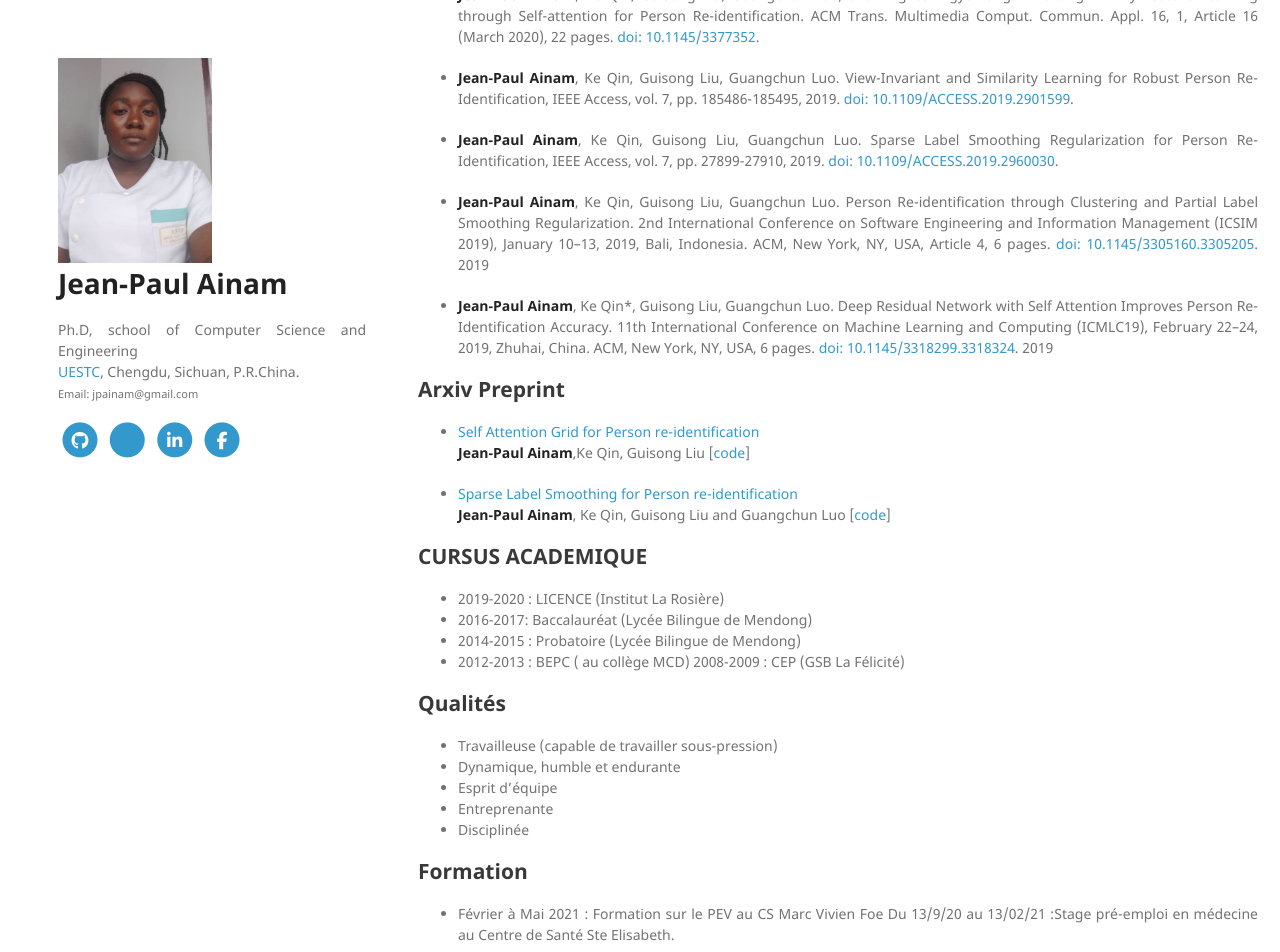
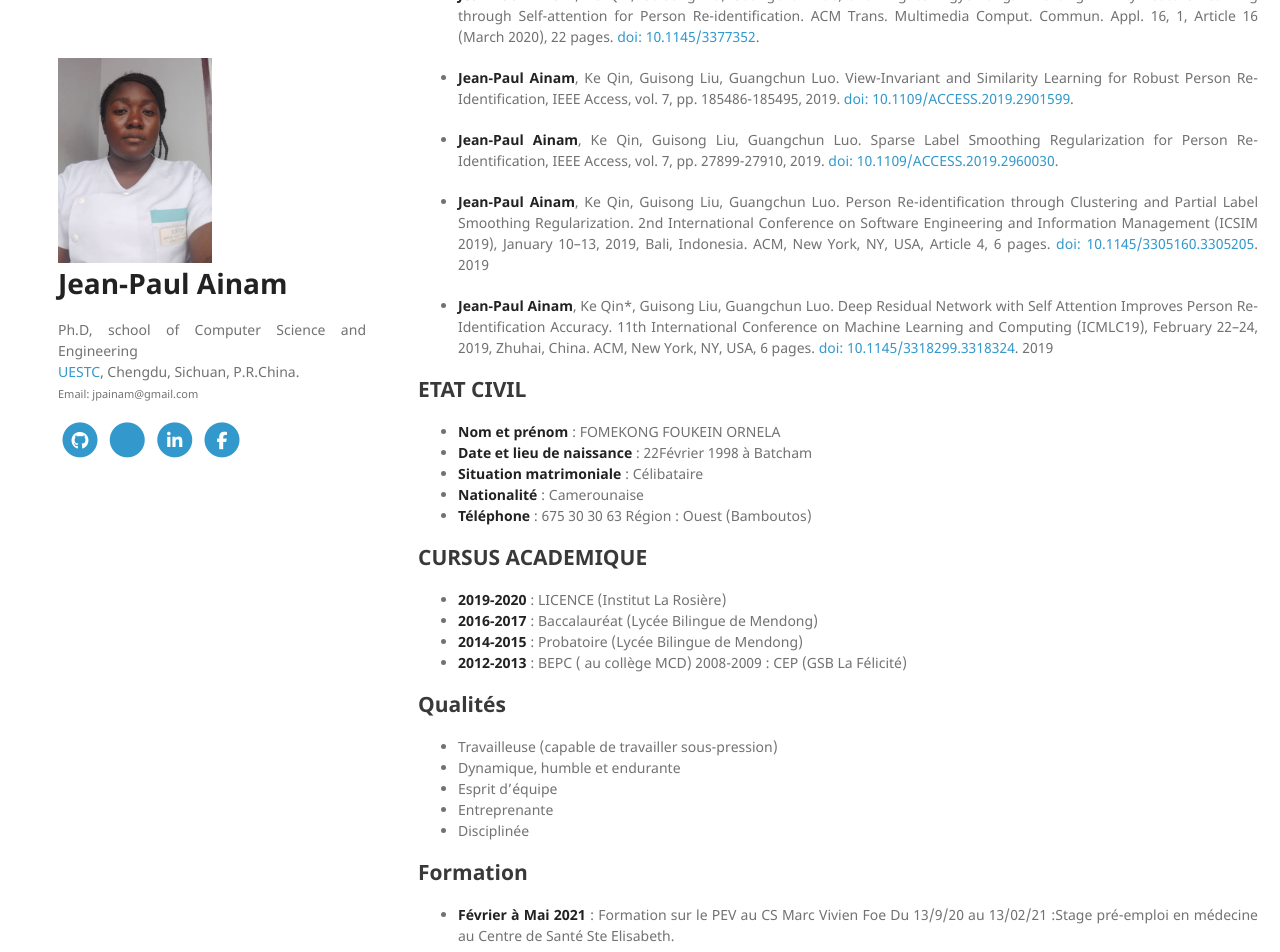
Before and after one commit to ornela1998/ornela1998.github.io, a Jekyll site: the page built from index.md, in a window 1280 px wide and 1400 px high, scrolled down 418 px. Shown: the top 952 px of the window. Built offline with Jekyll 4.4.1, drawn with Linux system fonts in a browser that asks for light colours; nearby versions of some CDN libraries; our own code applies the rules of GitHub Pages for plain Markdown files; a style sheet for code colours, icons or effects is not loaded; some of the changed text lies outside the part shown.

Commit message:
Update index.md

```diff
--- a/index.md
+++ b/index.md
@@ -1,6 +1,6 @@
-# Welcome to Homepage FOMEKONG FOUKEIN ORNELA
+# Bienvenue dans la page de FOMEKONG FOUKEIN ORNELA
 
-## Biography
+## Introduction
 
 Hi! I completed my **Ph.D.** in December 2020, at the School of Computer Science and Engineering, <a href="https://en.uestc.edu.cn" target="_blank">University of Electronic Science and Technology of China</a>, under the supervision of Prof. <a href="https://scholar.google.com/citations?user=YevGUDgAAAAJ&hl=en" target="_blank">Qin Ke</a>. I received my Master’s degree from Babcock University in 2014, under the supervision of Prof. Okolie S.O and my bachelor’s degree in <a href="https//:www.uacosendai-edu.net" target="_blank">Cosendai Adventist University</a> in 2012.
 
@@ -21,17 +21,19 @@ Details can be found in my <a target="_blank" href="https://1drv.ms/w/s!Avwfb9nL
 
 * **Jean-Paul Ainam**, Ke Qin*, Guisong Liu, Guangchun Luo. Deep Residual Network with Self Attention Improves Person Re-Identification Accuracy. 11th International Conference on Machine Learning and Computing (ICMLC19), February 22–24, 2019, Zhuhai, China. ACM, New York, NY, USA, 6 pages. <a href="https://doi.org/10.1145/3318299.3318324">doi: 10.1145/3318299.3318324</a>. 2019
 
-## Arxiv Preprint
-* <a href="https://arxiv.org/abs/1809.08556" target="_blank">Self Attention Grid for Person re-identification</a><br> **Jean-Paul Ainam**,Ke Qin, Guisong Liu [[code](https://github.com/jpainam/self_attention_grid)]
+## ETAT CIVIL
 
-* <a href="https://arxiv.org/abs/1809.04976" target="_blank">Sparse Label Smoothing for Person re-identification</a>
-<br> **Jean-Paul Ainam**, Ke Qin, Guisong Liu and Guangchun Luo [[code](https://github.com/jpainam/SLS_ReID)]
+* **Nom et prénom** : FOMEKONG FOUKEIN ORNELA
+* **Date et lieu de naissance** : 22Février 1998 à Batcham
+* **Situation matrimoniale** : Célibataire
+* **Nationalité** : Camerounaise
+* **Téléphone** : 675 30 30 63 Région : Ouest (Bamboutos)
 
 ## CURSUS ACADEMIQUE
-* 2019-2020 : LICENCE (Institut La Rosière)
-* 2016-2017: Baccalauréat (Lycée Bilingue de Mendong)
-* 2014-2015 : Probatoire (Lycée Bilingue de Mendong)
-* 2012-2013 : BEPC ( au collège MCD) 2008-2009 : CEP (GSB La Félicité)
+* **2019-2020** : LICENCE (Institut La Rosière)
+* **2016-2017** : Baccalauréat (Lycée Bilingue de Mendong)
+* **2014-2015** : Probatoire (Lycée Bilingue de Mendong)
+* **2012-2013** : BEPC ( au collège MCD) 2008-2009 : CEP (GSB La Félicité)
 
 ## Qualités
 * Travailleuse (capable de travailler sous-pression)
@@ -41,4 +43,4 @@ Details can be found in my <a target="_blank" href="https://1drv.ms/w/s!Avwfb9nL
 * Disciplinée
 
 ## Formation
-* Février à Mai 2021 : Formation sur le PEV au CS Marc Vivien Foe Du 13/9/20 au 13/02/21 :Stage pré-emploi en médecine au Centre de Santé Ste Elisabeth.
+* **Février à Mai 2021** : Formation sur le PEV au CS Marc Vivien Foe Du 13/9/20 au 13/02/21 :Stage pré-emploi en médecine au Centre de Santé Ste Elisabeth.
```
